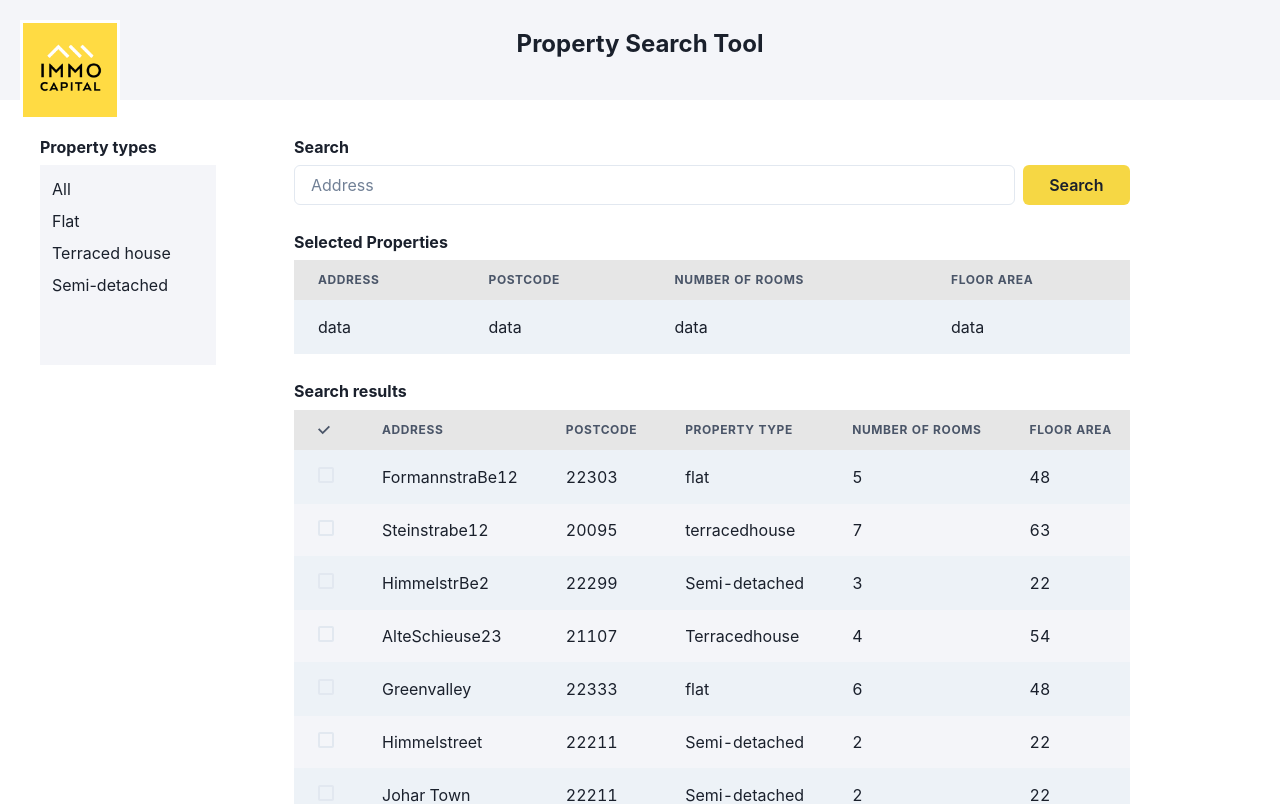
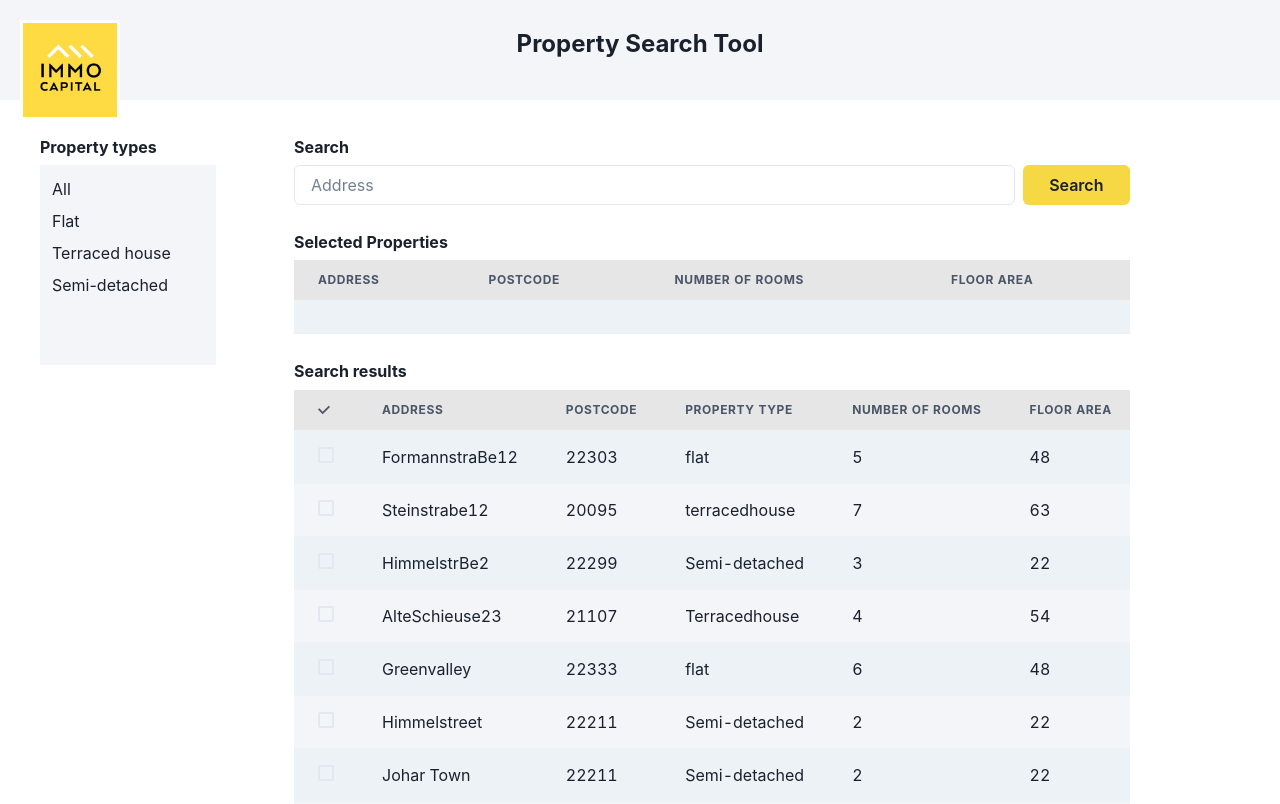
Before and after one commit to sohaib57/propertyTool, a React (Create React App) app: page / in a window 1280 px wide. Shown: the top 804 px of the page. Built offline with nearby package versions, Linux system fonts and the light colour scheme.

Commit message:
selected property implementation......

```diff
--- a/src/components/SearchTable.jsx
+++ b/src/components/SearchTable.jsx
@@ -11,10 +11,12 @@ import {
   Checkbox,
 } from '@chakra-ui/react';
 import { CheckIcon } from '@chakra-ui/icons';
-import { useSelector } from 'react-redux';
-import { useState } from 'react';
+import { useSelector, useDispatch } from 'react-redux';
+import { useEffect, useState } from 'react';
+import { addSelectedProperties } from '../redux/tablemodel/TableSlice';
 
 const SearchTable = () => {
+  const dispatch = useDispatch();
   const [check, setCheckId] = useState();
   const [rowId, setRowId] = useState();
   const { filteredPropertyData } = useSelector(state => state.table);
@@ -23,13 +25,14 @@ const SearchTable = () => {
     setCheckId(e.target.checked);
     setRowId(id);
   };
-
   const payload = {
     selectState: check,
     tableRowId: rowId,
   };
 
-
+  useEffect(() => {
+    dispatch(addSelectedProperties(payload));
+  }, [check]);
 
   return (
     <Stack py={'20px'}>
--- a/src/components/SelectedPropertyTable.jsx
+++ b/src/components/SelectedPropertyTable.jsx
@@ -9,8 +9,14 @@ import {
   Tbody,
   Heading,
 } from '@chakra-ui/react';
+import { useSelector } from 'react-redux';
 
 const SelectedPropertytable = () => {
+  const { selectedPropertyData } = useSelector(state => state.table);
+  if (selectedPropertyData === undefined) {
+    return;
+  }
+
   return (
     <Stack pt={'20px'}>
       <Heading size={'sm'}>Selected Properties</Heading>
@@ -25,12 +31,24 @@ const SelectedPropertytable = () => {
             </Tr>
           </Thead>
           <Tbody bg={'#f4f5f9'}>
-            <Tr>
-              <Td borderBottom={'2px solid black'}>data</Td>
-              <Td borderBottom={'2px solid black'}>data</Td>
-              <Td borderBottom={'2px solid black'}>data</Td>
-              <Td borderBottom={'2px solid black'}>data</Td>
-            </Tr>
+            {selectedPropertyData.map(selectedPropertyData => {
+              return (
+                <Tr>
+                  <Td borderBottom={'2px solid black'}>
+                    {selectedPropertyData?.address}
+                  </Td>
+                  <Td borderBottom={'2px solid black'}>
+                    {selectedPropertyData?.postcode}
+                  </Td>
+                  <Td borderBottom={'2px solid black'}>
+                    {selectedPropertyData?.numberofrooms}
+                  </Td>
+                  <Td borderBottom={'2px solid black'}>
+                    {selectedPropertyData?.floorarea}
+                  </Td>
+                </Tr>
+              );
+            })}
           </Tbody>
         </Table>
       </TableContainer>
--- a/src/redux/tablemodel/TableSlice.js
+++ b/src/redux/tablemodel/TableSlice.js
@@ -5,6 +5,7 @@ const initialState = {
   propertyData: propertyDetails,
   filteredPropertyData: propertyDetails,
   isLoading: false,
+  selectedPropertyData: [],
 };
 
 const tableSlice = createSlice({
@@ -21,9 +22,16 @@ const tableSlice = createSlice({
           action.payload.length > 0 ? filteredData : [...state.propertyData],
       };
     },
-    addSelectedProperties: (state, action) => {},
+    addSelectedProperties: (state, { payload }) => {
+      const extractId = payload.tableRowId;
+      const filteredData = propertyDetails.find(obj => obj.id === extractId);
+      return {
+        ...state,
+        selectedPropertyData: [...state.selectedPropertyData, filteredData],
+      };
+    },
   },
 });
 
-export const { searchByAddress } = tableSlice.actions;
+export const { searchByAddress, addSelectedProperties } = tableSlice.actions;
 export default tableSlice.reducer;
```
